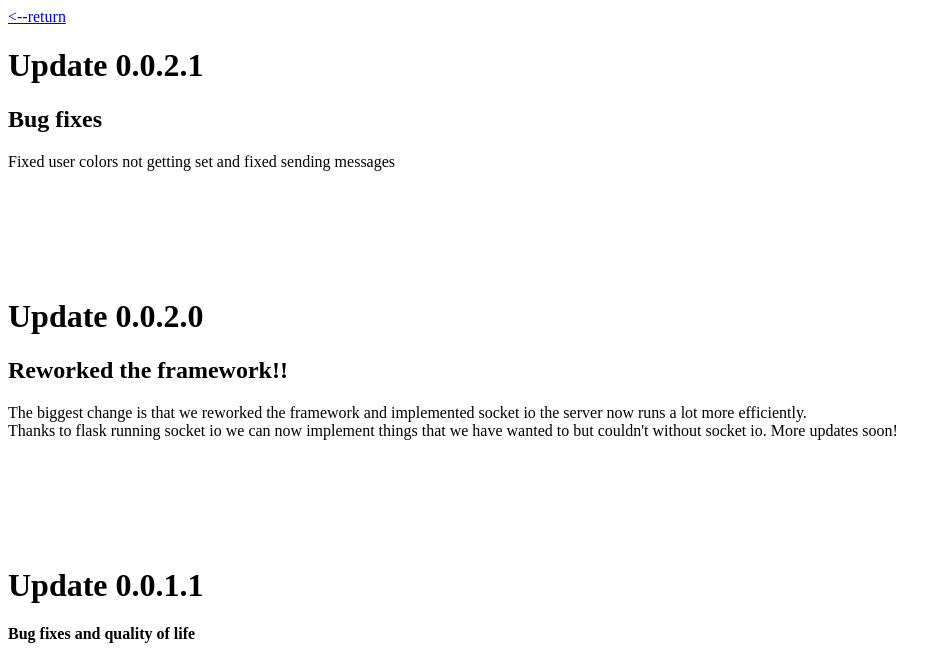
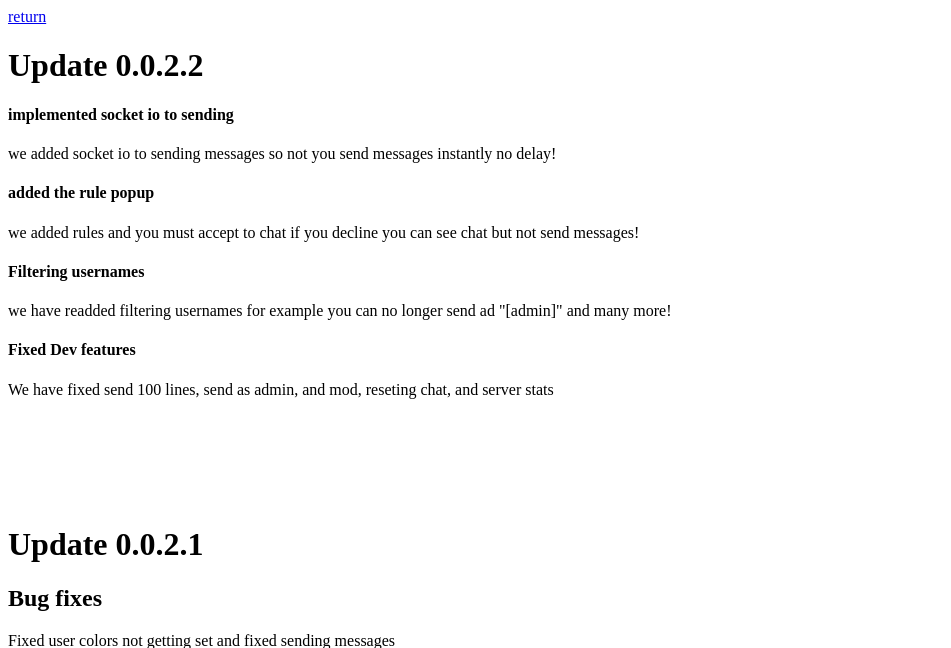
Before and after one commit to 01000011-00110111/School-Chat, a Flask app: page /changelog in a window 1280 px wide. Shown: the top 648 px of the page, without its empty margins (0-951 px from the left). Run offline with Flask 2, Linux system fonts and the light colour scheme.

Commit message:
Updated update log and filtering.py

```diff
--- a/filtering.py
+++ b/filtering.py
@@ -9,10 +9,6 @@ def filter_username(message):
 
   if (tags.string == None):
     tags.string = "Anonymous"
-  elif (tags.string == "Owen "):
-    tags.string = "Owen"
-  elif (tags.string == "Owen"):
-    return
   elif (tags.string == "Admin" or tags.string == "admin"
         or tags.string == "[admin]" or tags.string == "[admin]"
         or tags.string == "[ADMIN]" or tags.string == "ADMIN"):
--- a/main.py
+++ b/main.py
@@ -37,7 +37,7 @@ def index():
   elif request.args.get('mod') == os.environ['Unknownvalue']:
     html_file = flask.render_template("mod-index.html")
     return html_file
-  elif request.args.get('chaos') == "true":
+  elif request.args.get('dev') == "true":
     html_file = flask.render_template("chaos-index.html")
     return html_file
   else:
--- a/templates/update-log.html
+++ b/templates/update-log.html
@@ -6,7 +6,21 @@
 	</head>
   <!-- Need more information for the update and improve the page -->
   <body id="body">
-  <a href="https://tux.school-chat.us/"><--return</a>
+  <a href="https://tux.school-chat.us/">return</a>
+    <h1>Update 0.0.2.2</h1>
+    <h4>implemented socket io to sending</h4>
+    <p>we added socket io to sending messages so not you send messages instantly no delay!</p>
+    <h4>added the rule popup</h4>
+    <p>we added rules and you must accept to chat if you decline you can see chat but not send messages!</p>
+    <h4>Filtering usernames</h4>
+    <p>we have readded filtering usernames for example you can no longer send ad "[admin]" and many more!</p>
+    <h4>Fixed Dev features</h4>
+    <p>We have fixed send 100 lines, send as admin, and mod, reseting chat, and server stats</p>
+    <br>
+    <br>
+    <br>
+    <br>
+    <br>
      <h1>Update 0.0.2.1</h1>
     <h2>Bug fixes</h2>
     <p>Fixed user colors not getting set and fixed sending messages</p>
```
